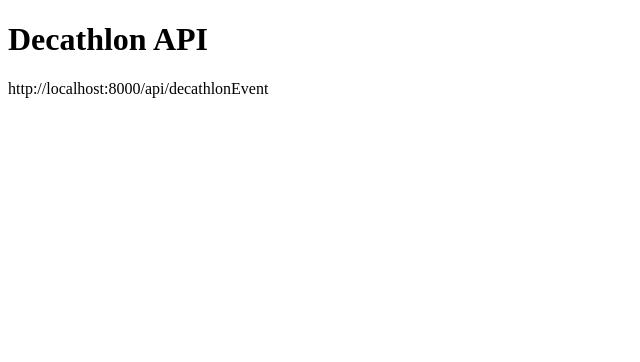
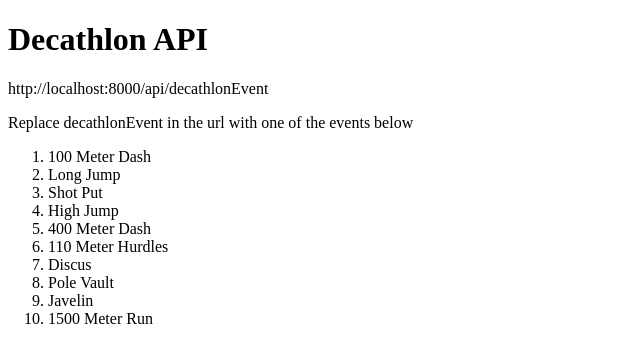
Before and after one commit to skylerreising/decathlon-api, a website: page index.html in a window 1280 px wide. Shown: the whole page, without its empty margins (0-640 px from the left). Drawn offline with Linux system fonts and the light colour scheme.

Commit message:
Updated index.js

```diff
--- a/index.html
+++ b/index.html
@@ -8,5 +8,18 @@
 <body>
     <h1>Decathlon API</h1>
     <p>http://localhost:8000/api/decathlonEvent</p>
+    <p>Replace decathlonEvent in the url with one of the events below</p>
+    <ol>
+        <li>100 Meter Dash</li>
+        <li>Long Jump</li>
+        <li>Shot Put</li>
+        <li>High Jump</li>
+        <li>400 Meter Dash</li>
+        <li>110 Meter Hurdles</li>
+        <li>Discus</li>
+        <li>Pole Vault</li>
+        <li>Javelin</li>
+        <li>1500 Meter Run</li>
+    </ol>
 </body>
 </html>
```
